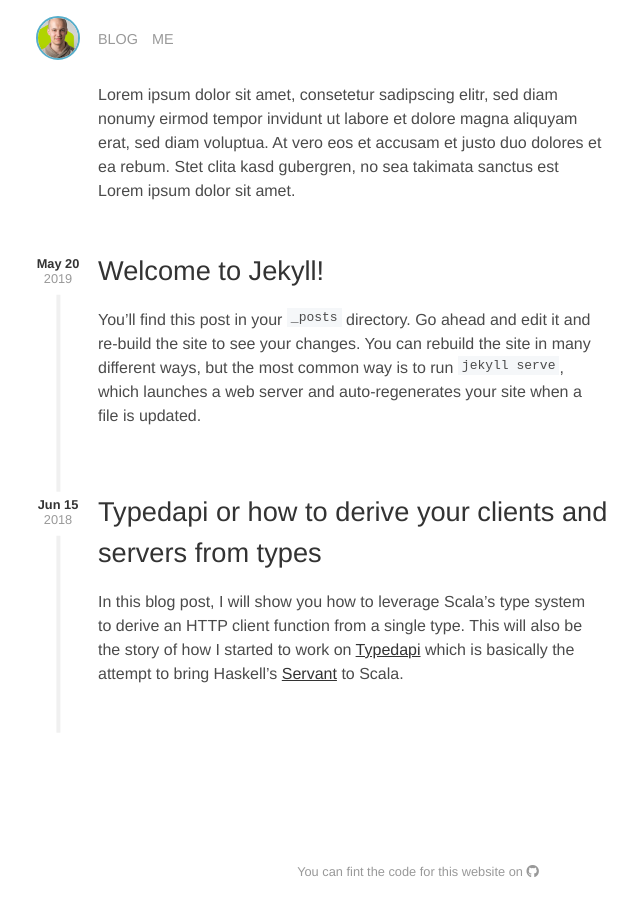
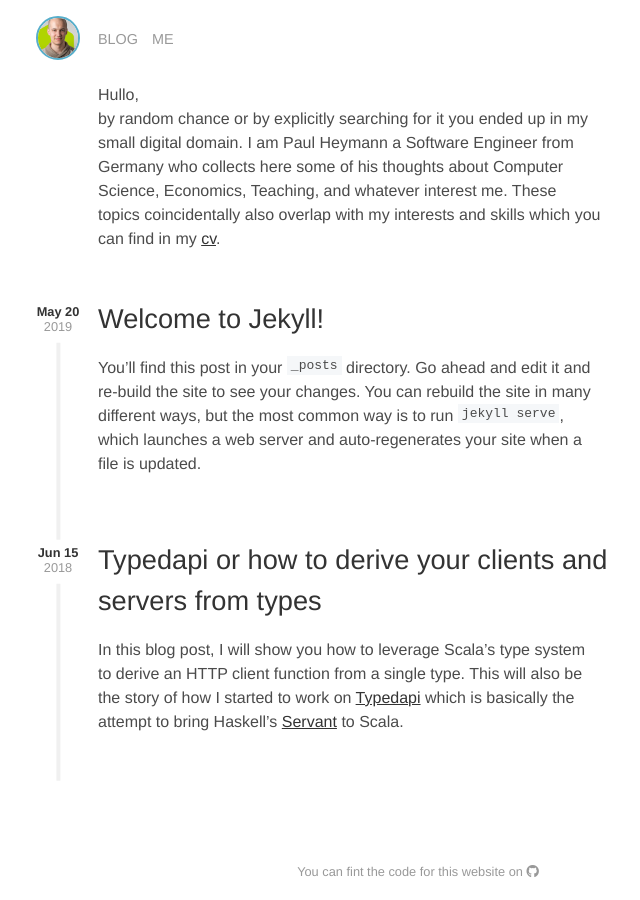
Before and after one commit to pheymann/paulheymann-website, a Jekyll site: the page built from index.md, in a window 1280 px wide. Shown: the whole page, without its empty margins (222-862 px from the left). Built offline with Jekyll 4.4.1, drawn with Linux system fonts in a browser that asks for light colours; nearby versions of some CDN libraries.

Commit message:
updated intro text

```diff
--- a/index.md
+++ b/index.md
@@ -5,4 +5,5 @@
 layout: home
 ---
 
-Lorem ipsum dolor sit amet, consetetur sadipscing elitr, sed diam nonumy eirmod tempor invidunt ut labore et dolore magna aliquyam erat, sed diam voluptua. At vero eos et accusam et justo duo dolores et ea rebum. Stet clita kasd gubergren, no sea takimata sanctus est Lorem ipsum dolor sit amet.
+Hullo,<br/>
+by random chance or by explicitly searching for it you ended up in my small digital domain. I am Paul Heymann a Software Engineer from Germany who collects here some of his thoughts about Computer Science, Economics, Teaching, and whatever interest me. These topics coincidentally also overlap with my interests and skills which you can find in my <a href="/cv">cv</a>.
```
